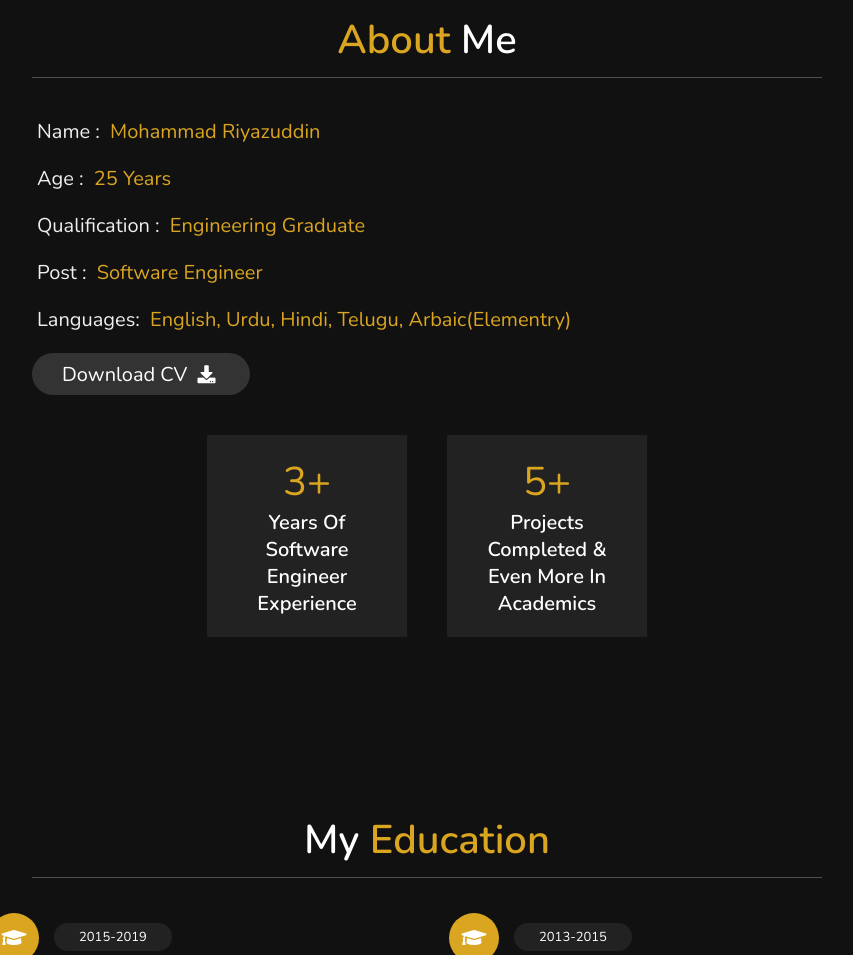
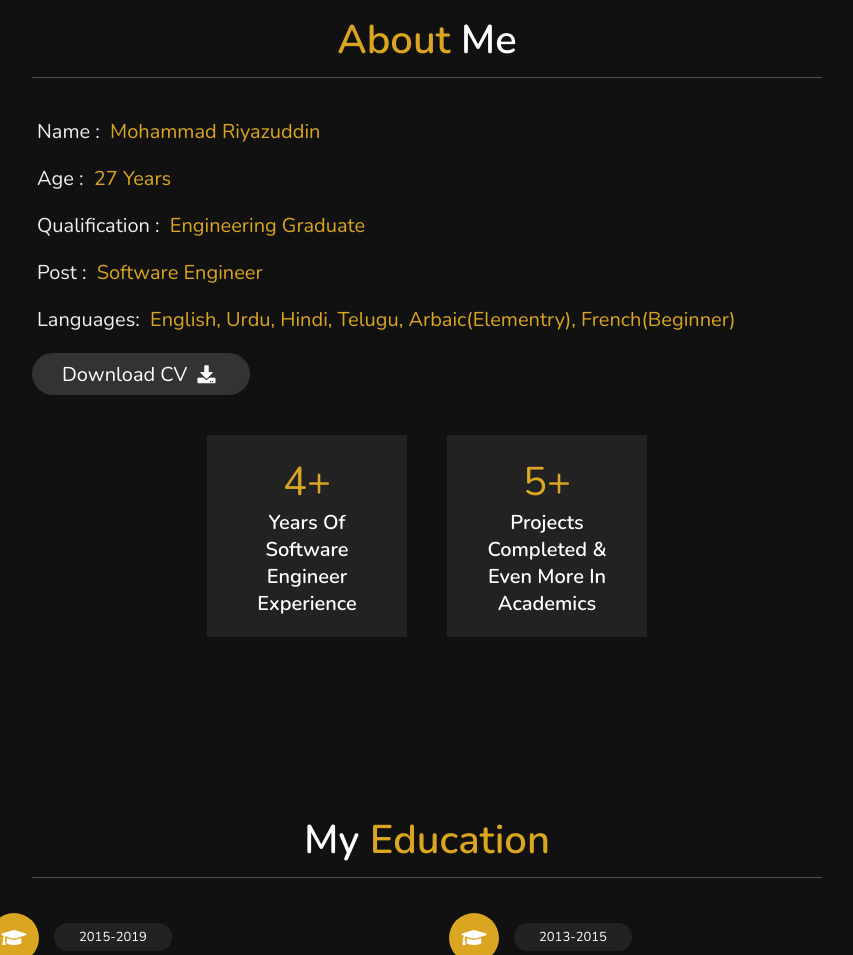
Before and after one commit to Mohammad-Riyazuddin/portfolio, a plain HTML site: page index.html in a window 1280 px wide. Shown: the part 807-1762 px from the top of the page, without its empty margins (388-1241 px from the left). Drawn offline with nearby package versions, Linux system fonts and the light colour scheme.

Commit message:
Update index.html

```diff
--- a/index.html
+++ b/index.html
@@ -55,17 +55,17 @@
         <div class="row">
             <div class="info">
                 <h3> <span> name : </span> Mohammad Riyazuddin </h3>
-                <h3> <span> age : </span> 25 years</h3>
+                <h3> <span> age : </span> 27 years</h3>
                 <h3> <span> qualification : </span> Engineering Graduate</h3>
                 <h3> <span> post : </span> Software Engineer </h3>
-                <h3> <span> languages: </span> English, Urdu, Hindi, Telugu, Arbaic(Elementry) </h3>
+                <h3> <span> languages: </span> English, Urdu, Hindi, Telugu, Arbaic(Elementry), French(Beginner) </h3>
                 <a href="https://drive.google.com/file/d/1isA5j453af-PYR0ifIXW6B4xRfqpiNIx/view?usp=sharing"
                     target="_blank"><button class="btn"> download CV <i class="fas fa-download"></i> </button></a>
             </div>
 
             <div class="container">
                 <div class="box">
-                    <span>3+</span>
+                    <span>4+</span>
                     <h3>years of software engineer experience</h3>
                 </div>
                 <div class="box">
```
